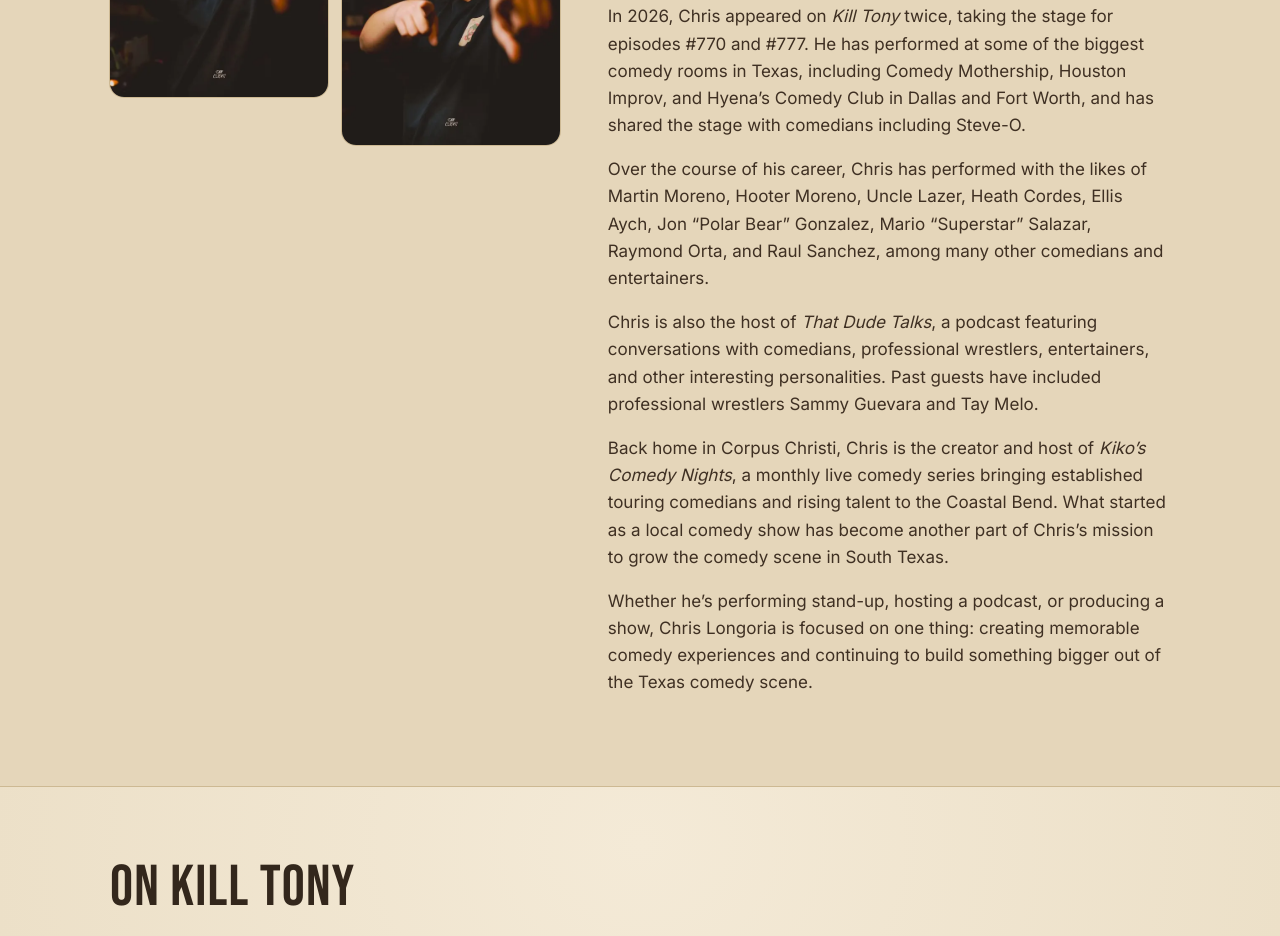
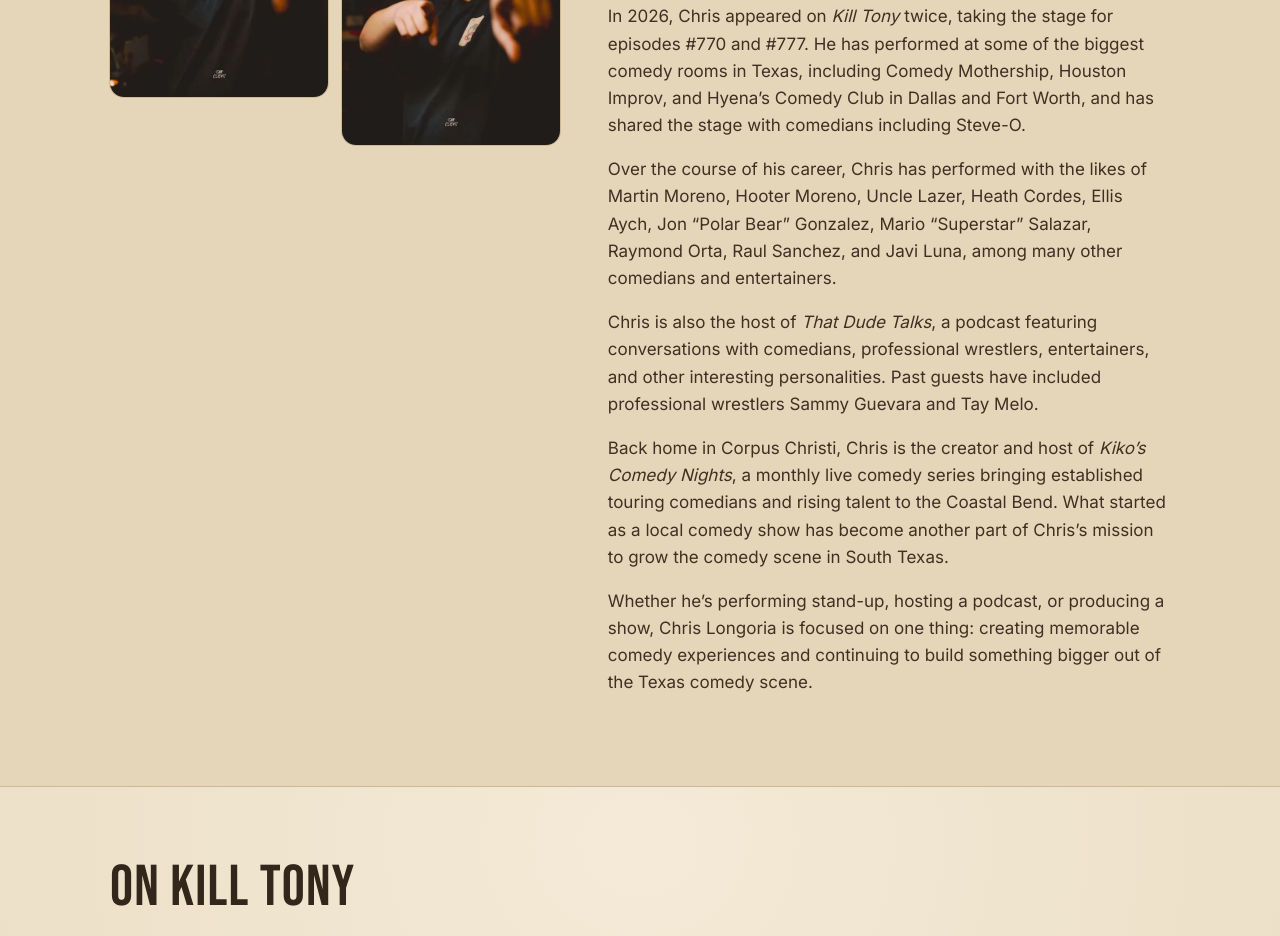
Before and after one commit to stonee78/chris-longoria-comedy, a plain HTML site: page index.html in a window 1280 px wide. Shown: the part 996-1932 px from the top of the page. Drawn offline with Linux system fonts and the light colour scheme.

Commit message:
Bio: add Javi Luna to the comedians Chris has performed with

```diff
--- a/index.html
+++ b/index.html
@@ -188,7 +188,7 @@
         <h2>About Chris</h2>
         <p>Chris Longoria is a stand-up comedian, podcast host, and live comedy producer from Corpus Christi, Texas. A familiar face on the Texas comedy scene, Chris has built his career by performing, producing shows, and creating opportunities both onstage and behind the scenes.</p>
         <p>In 2026, Chris appeared on <em>Kill Tony</em> twice, taking the stage for episodes #770 and #777. He has performed at some of the biggest comedy rooms in Texas, including Comedy Mothership, Houston Improv, and Hyena’s Comedy Club in Dallas and Fort Worth, and has shared the stage with comedians including Steve-O.</p>
-        <p>Over the course of his career, Chris has performed with the likes of Martin Moreno, Hooter Moreno, Uncle Lazer, Heath Cordes, Ellis Aych, Jon “Polar Bear” Gonzalez, Mario “Superstar” Salazar, Raymond Orta, and Raul Sanchez, among many other comedians and entertainers.</p>
+        <p>Over the course of his career, Chris has performed with the likes of Martin Moreno, Hooter Moreno, Uncle Lazer, Heath Cordes, Ellis Aych, Jon “Polar Bear” Gonzalez, Mario “Superstar” Salazar, Raymond Orta, Raul Sanchez, and Javi Luna, among many other comedians and entertainers.</p>
         <p>Chris is also the host of <em>That Dude Talks</em>, a podcast featuring conversations with comedians, professional wrestlers, entertainers, and other interesting personalities. Past guests have included professional wrestlers Sammy Guevara and Tay Melo.</p>
         <p>Back home in Corpus Christi, Chris is the creator and host of <em>Kiko’s Comedy Nights</em>, a monthly live comedy series bringing established touring comedians and rising talent to the Coastal Bend. What started as a local comedy show has become another part of Chris’s mission to grow the comedy scene in South Texas.</p>
         <p>Whether he’s performing stand-up, hosting a podcast, or producing a show, Chris Longoria is focused on one thing: creating memorable comedy experiences and continuing to build something bigger out of the Texas comedy scene.</p>
```
